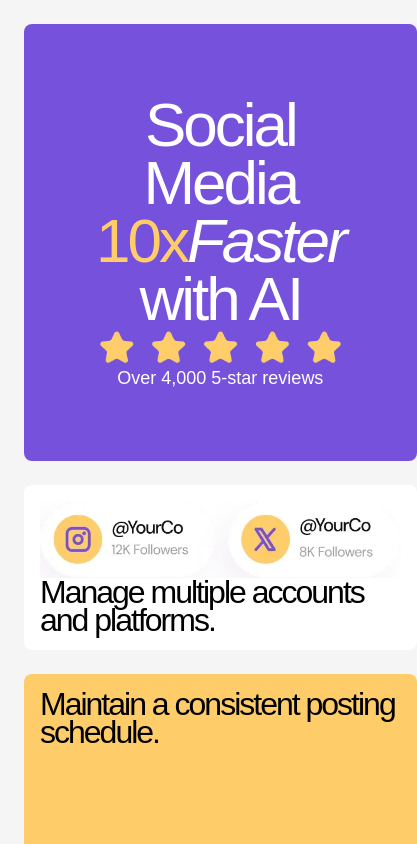
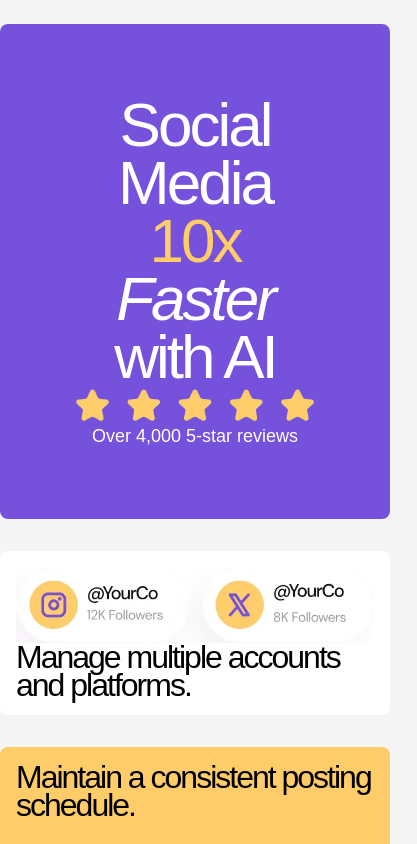
Before and after one commit to timshandrew/bento-grid, a React (Vite) app: page / in a window 390 px wide. Shown: the top 844 px of the page, 417 px wide, since content can reach past the window. Built offline with nearby package versions, Linux system fonts and the light colour scheme; a web font is replaced by a local one.

Commit message:
add grid layout for mobile

```diff
--- a/src/App.jsx
+++ b/src/App.jsx
@@ -9,11 +9,11 @@ import aiContentImg from "./assets/images/illustration-ai-content.webp";
 
 function App() {
   return (
-    <div className="m-3 grid gap-3">
+    <div className="m-3 mx-auto grid max-w-68 gap-4">
       <div className="flex flex-col place-items-center rounded-lg bg-purple-500 p-9 text-white">
         <h1 className="text-preset-1 text-center">
           Social Media <span className="text-yellow-500">10x</span>
-          <span className="italic">Faster</span> with AI
+          <span className="italic"> Faster</span> with AI
         </h1>
         <img src={fiveStarsImg} />
         <span className="text-preset-4 font-dm-sans-reg">
```
